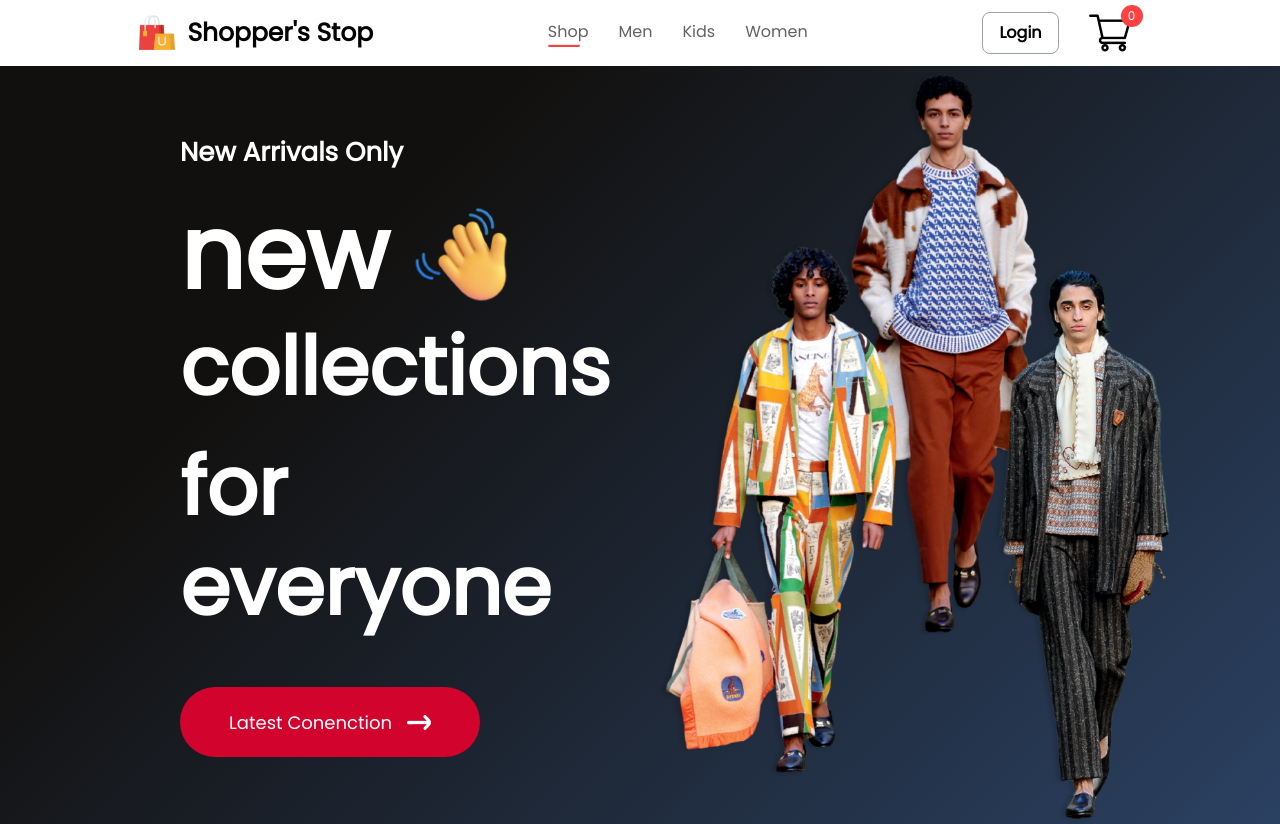
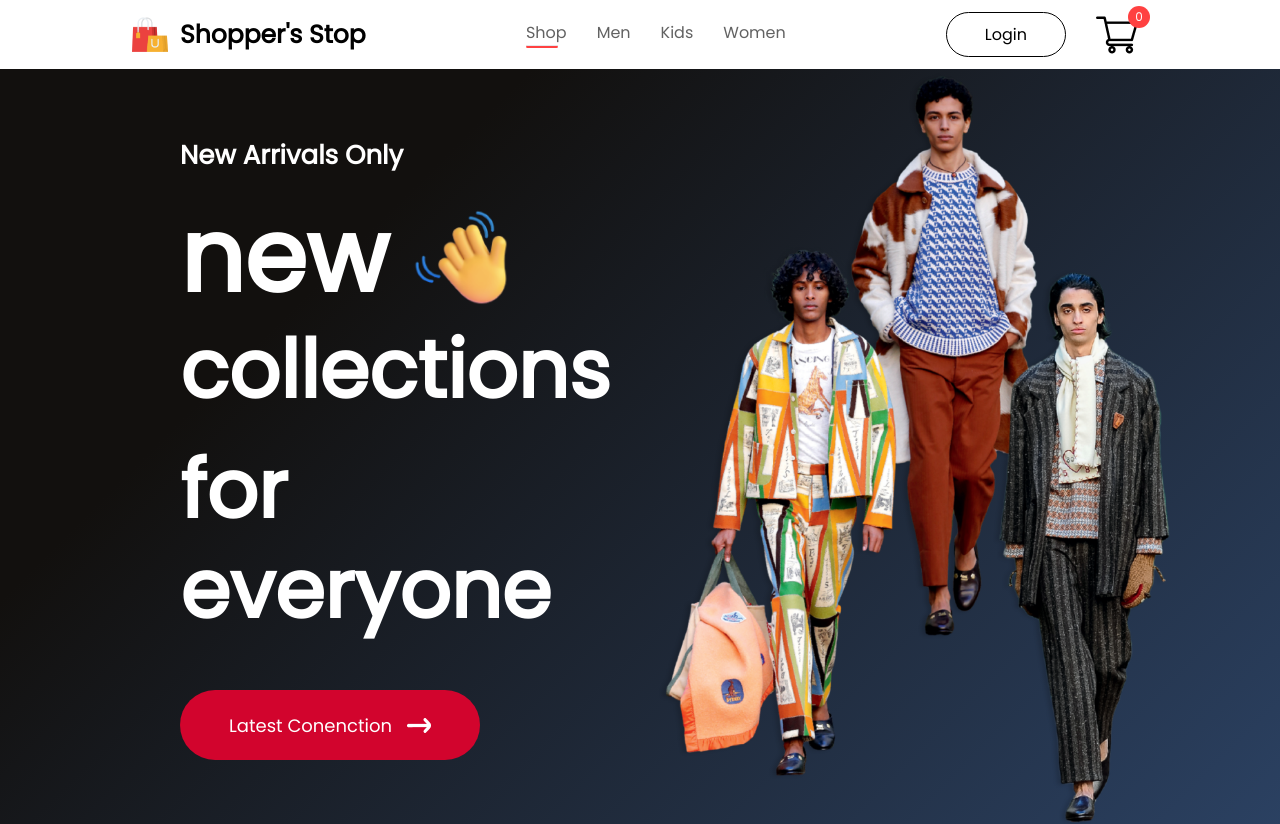
Before and after one commit to imadityayadav/frontend, a React (Create React App) app: page / in a window 1280 px wide. Shown: the top 824 px of the page. Built offline with nearby package versions, Linux system fonts and the light colour scheme.

Commit message:
Update Navbar.jsx
solved the 2 login button issue

```diff
--- a/src/components/Navbar.jsx
+++ b/src/components/Navbar.jsx
@@ -37,7 +37,7 @@ const Navbar = () => {
 
 
                 <Link to='/login'>
-                <button className='px-4 py-2 bg-transparent text-black font-semibold rounded-lg border border-gray-400 hover:bg-black hover:text-white transition duration-300 ease-in-out'>Login</button>
+                <button className='w-[157px] h-[58px] border-[1px] border-black cursor-pointer font-medium text-[20px] rounded-full active:bg-[gray] hover:bg-black hover:text-white max-[1280px]:w-[120px] max-[1280px]:h-[45px] max-[1280px]:text-[16px] max-[1024px]:w-[80px] max-[1024px]:h-[35px] max-[1024px]:text-[14px]'>Login</button>
                 </Link>
 
 
```
